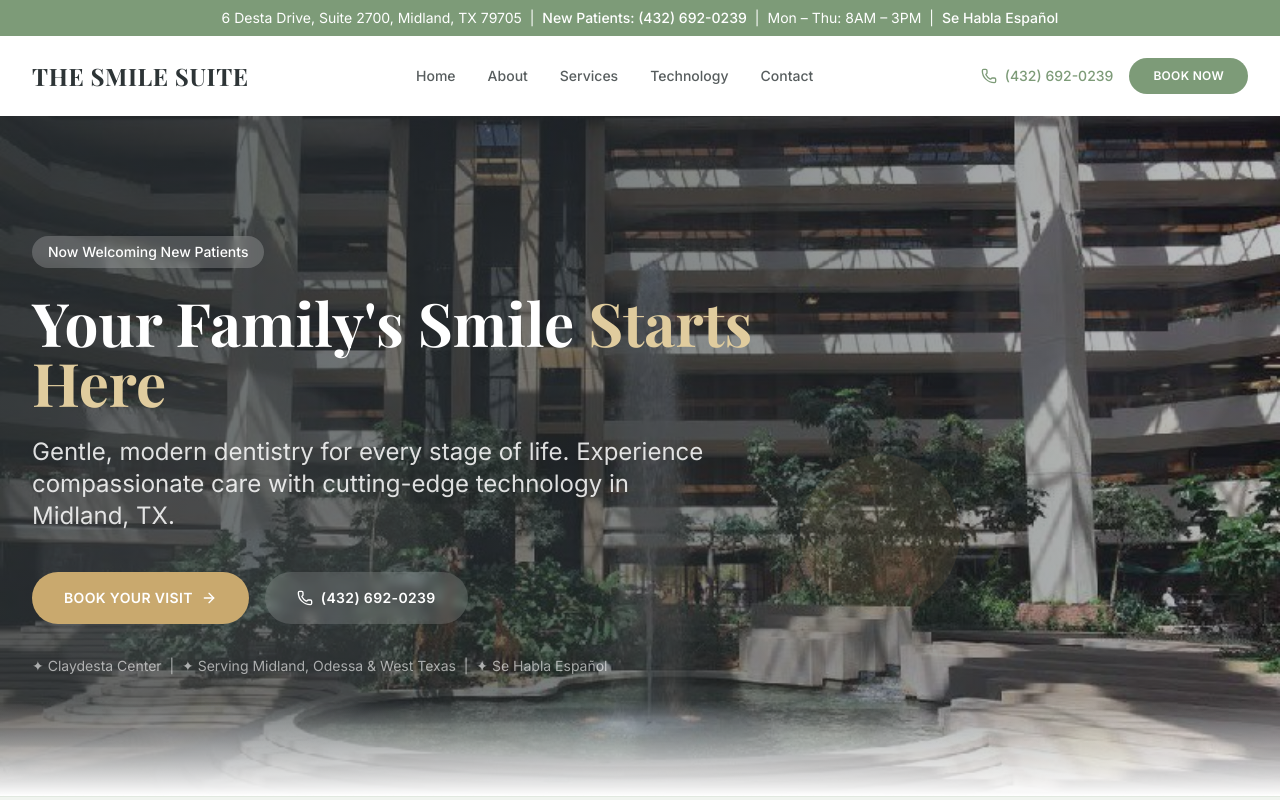
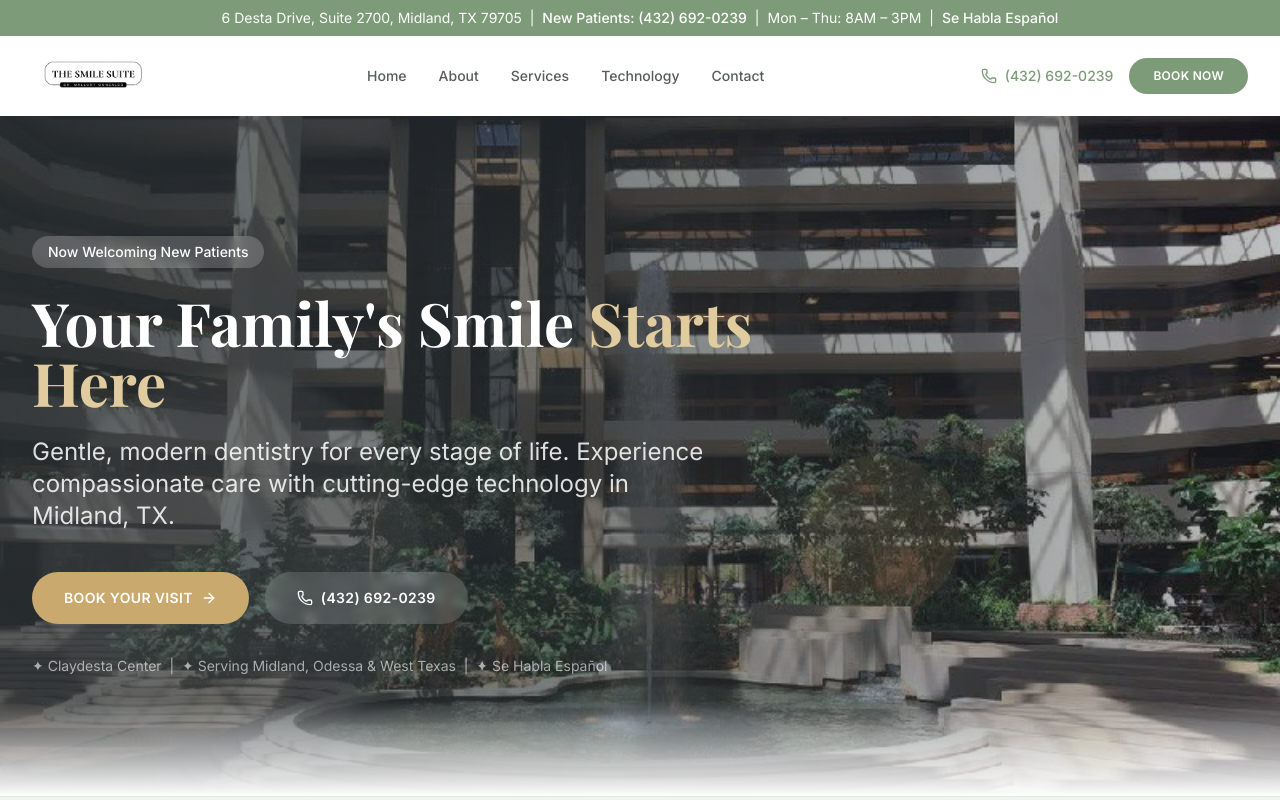
Before and after one commit to N0DEHQ/smile-suite, a Next.js app: page / in a window 1280 px wide. Shown: the top 800 px of the page. Built offline with nearby package versions, Linux system fonts and the light colour scheme; a web font is replaced by a local one.

Commit message:
add real logo with transparent bg to header

```diff
--- a/src/components/Header.tsx
+++ b/src/components/Header.tsx
@@ -2,6 +2,7 @@
 
 import { useState, useEffect } from "react";
 import Link from "next/link";
+import Image from "next/image";
 import { motion, AnimatePresence } from "framer-motion";
 import { Phone, Menu, X } from "lucide-react";
 
@@ -58,10 +59,15 @@
         <div className="max-w-7xl mx-auto px-4 sm:px-6 lg:px-8">
           <div className="flex items-center justify-between h-16 sm:h-20">
             {/* Logo */}
-            <Link href="/" className="flex items-center gap-2">
-              <span className="font-playfair text-xl sm:text-2xl font-bold text-charcoal tracking-wide">
-                THE SMILE SUITE
-              </span>
+            <Link href="/" className="flex items-center">
+              <Image
+                src="/images/logo.png"
+                alt="The Smile Suite — Dr. Mallory Gonzales"
+                width={200}
+                height={60}
+                className="h-10 sm:h-12 w-auto"
+                priority
+              />
             </Link>
 
             {/* Desktop nav */}
```
Also changed, not shown: public/images/logo-original.jpg (added), public/images/logo.png (added).
